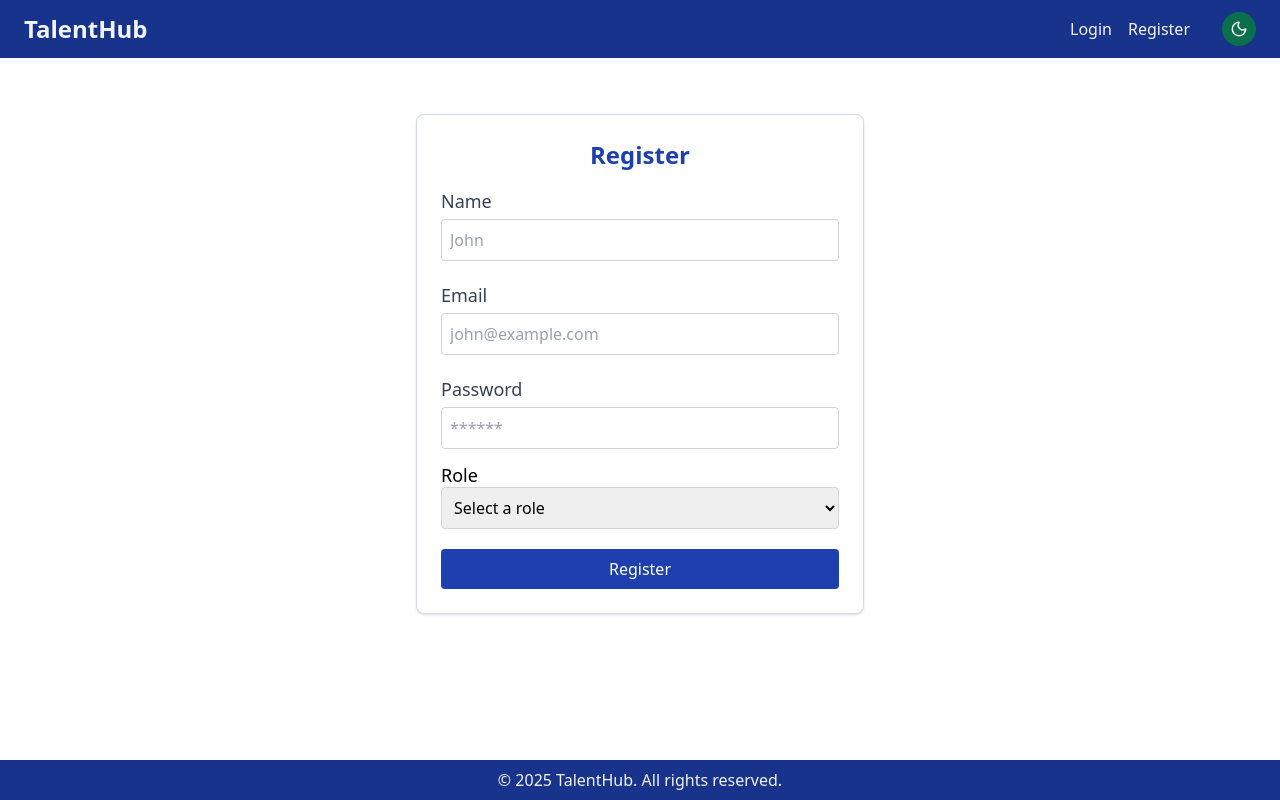
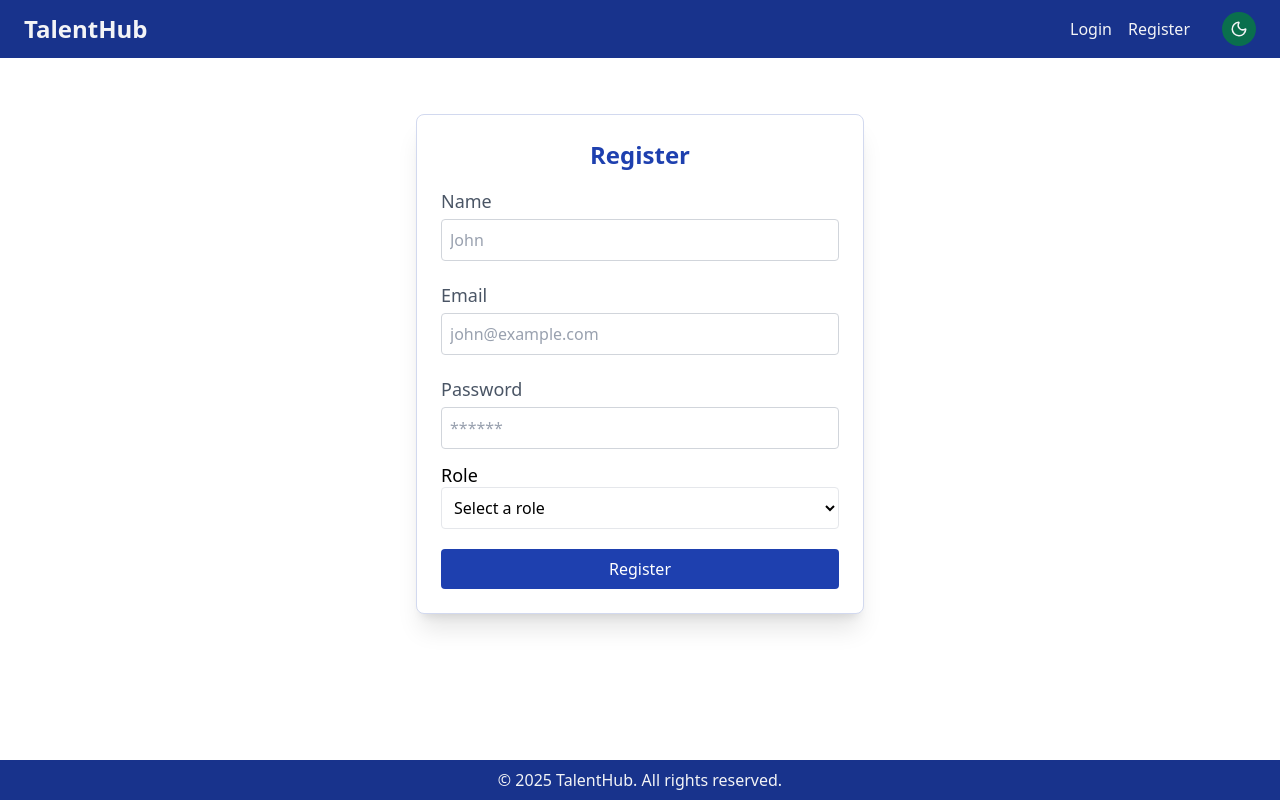
Before and after one commit to tewodros-m/TalentHub, a React (Vite) app in the folder frontend/: page /register in a window 1280 px wide. Built offline with nearby package versions, Linux system fonts and the light colour scheme; no server answers.

Commit message:
feat(theme): add dark mode for Login and Register pages

```diff
--- a/frontend/src/components/Input.tsx
+++ b/frontend/src/components/Input.tsx
@@ -12,7 +12,7 @@ const Input = React.forwardRef<HTMLInputElement, InputProps>(
         {label && (
           <label
             htmlFor={id}
-            className='block text-lg font-medium text-gray-700 mb-1'
+            className='block text-lg font-medium text-gray-600 mb-1'
           >
             {label}
           </label>
@@ -21,12 +21,12 @@ const Input = React.forwardRef<HTMLInputElement, InputProps>(
           ref={ref}
           id={id}
           {...props}
-          className={`w-full p-2 border rounded outline-none
+          className={`w-full p-2 border rounded outline-none  bg-bg
               placeholder:text-gray-400
               ${
                 error
                   ? 'border-red-500 focus:ring-2 focus:ring-red-500'
-                  : 'border-gray-300 focus:ring-2 focus:ring-secondary-500'
+                  : 'border-gray-300 focus:ring-2 focus:ring-primary-600'
               }
               ${className}`}
         />
--- a/frontend/src/pages/auth/Login.tsx
+++ b/frontend/src/pages/auth/Login.tsx
@@ -53,7 +53,7 @@ const Login = () => {
   };
 
   return (
-    <div className='max-w-md mx-auto mt-10 bg-bg p-6 border border-primary-100 rounded-lg shadow'>
+    <div className='max-w-md mx-auto mt-10 bg-bg p-6 border border-primary-100 dark:border-primary-200 rounded-lg shadow-xl'>
       <h2 className='text-2xl font-bold text-primary-500 mb-4 text-center'>
         Login
       </h2>
@@ -81,7 +81,7 @@ const Login = () => {
         <button
           type='submit'
           disabled={isLoading}
-          className='w-full bg-primary-500 text-white py-2 rounded hover:bg-primary-600'
+          className='w-full py-2 rounded  bg-primary-500 dark:bg-primary-200 text-white font-medium hover:bg-primary-600 transition'
         >
           {isLoading ? 'Logging in...' : 'Login'}
         </button>
--- a/frontend/src/pages/auth/Register.tsx
+++ b/frontend/src/pages/auth/Register.tsx
@@ -53,7 +53,7 @@ const Register = () => {
   };
 
   return (
-    <div className='max-w-md mx-auto mt-10 bg-bg p-6 border border-primary-100 rounded-lg shadow'>
+    <div className='max-w-md mx-auto my-10 bg-bg p-6 border border-primary-100 dark:border-primary-200 rounded-lg shadow-xl'>
       <h2 className='text-2xl font-bold text-primary-500 mb-4 text-center'>
         Register
       </h2>
@@ -93,9 +93,12 @@ const Register = () => {
           </label>
           <select
             {...register('role')}
-            className='w-full p-2 border rounded border-gray-300 outline-none focus:ring-2 focus:ring-secondary-500'
+            className='w-full p-2 border rounded outline-none bg-bg
+               focus:ring-2 focus:ring-primary-500'
           >
-            <option value=''>Select a role</option>
+            <option value='' className='hover:bg-primary-100'>
+              Select a role
+            </option>
             <option value='applicant'>Applicant</option>
             <option value='employer'>Employer</option>
           </select>
```
